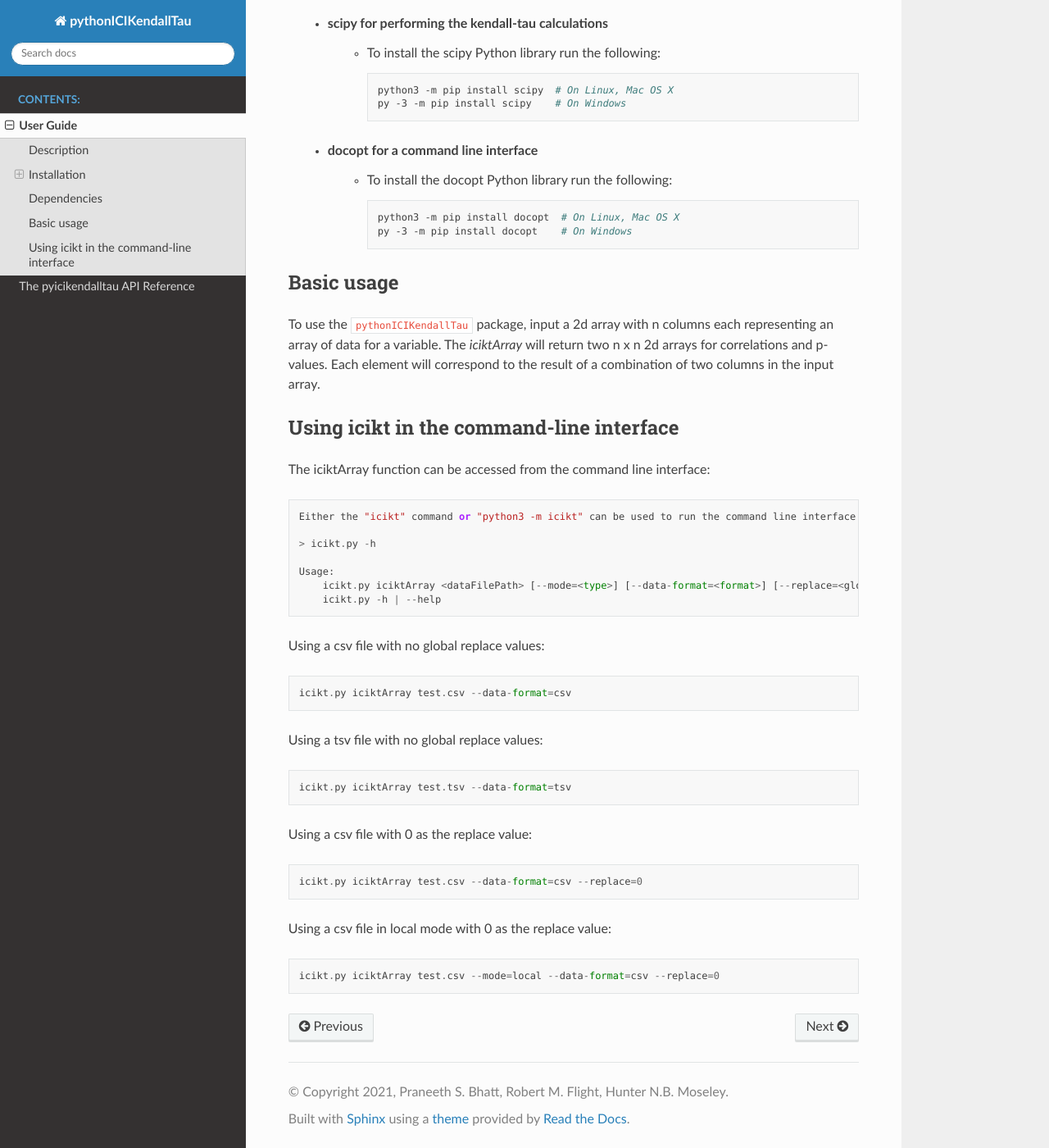
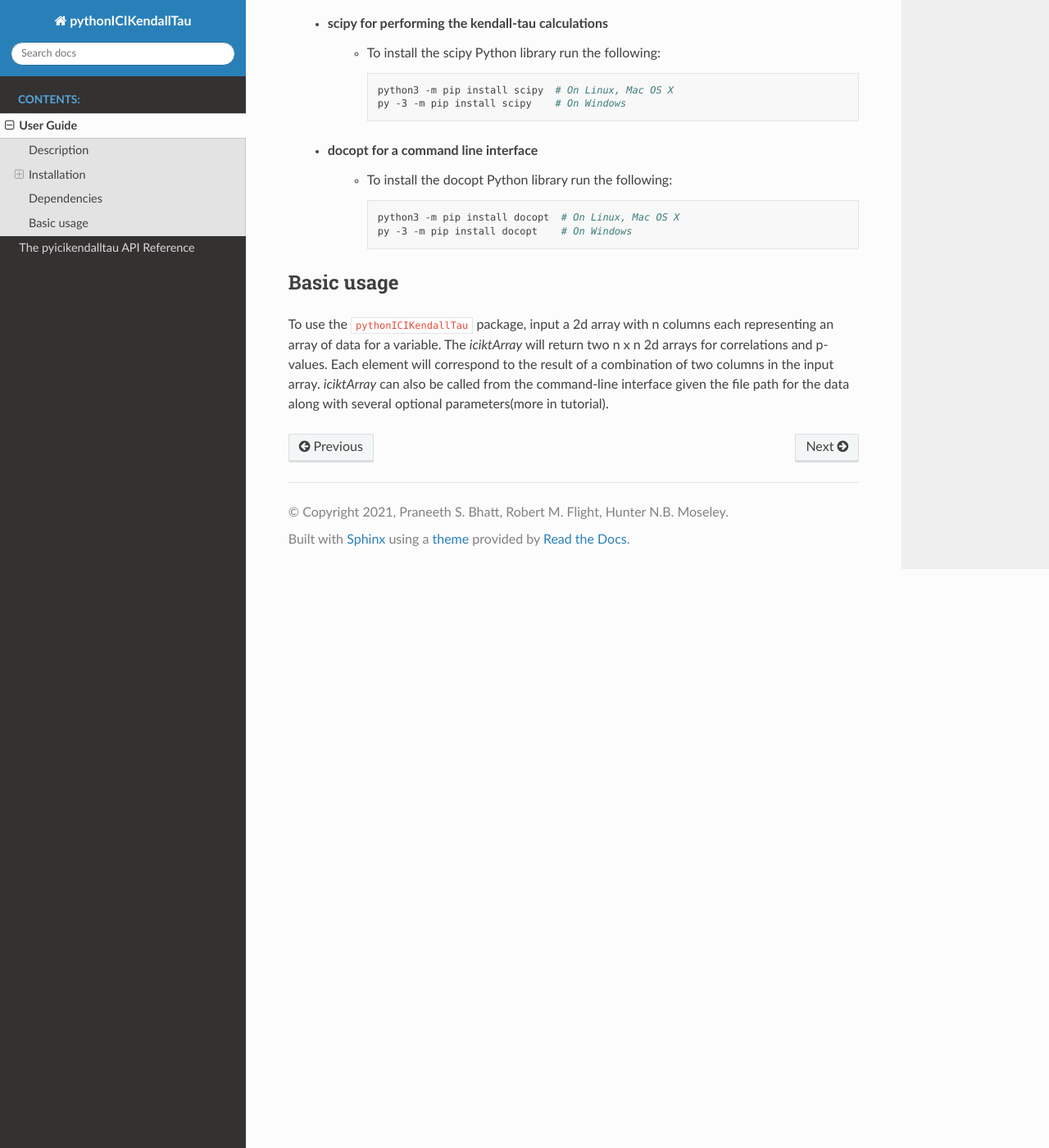
Before and after one commit to MoseleyBioinformaticsLab/icikt, a Sphinx documentation site: the page built from docs/guide.rst, in a window 1280 px wide and 1400 px high, scrolled down 1323 px. Shown: the whole window at 82% size. Built offline with Sphinx 7.4.7 and the Read the Docs theme 2.0.0, drawn with Linux system fonts in a browser that asks for light colours.

Commit message:
Update guide.rst

```diff
--- a/docs/guide.rst
+++ b/docs/guide.rst
@@ -88,36 +88,9 @@ Basic usage
 -----------
 To use the ``pythonICIKendallTau`` package, input a 2d array with n columns each representing
 an array of data for a variable. The `iciktArray` will return two n x n 2d arrays for correlations and p-values.
-Each element will correspond to the result of a combination of two columns in the input array.
+Each element will correspond to the result of a combination of two columns in the input array. `iciktArray` can also
+be called from the command-line interface given the file path for the data along with several optional parameters(more in tutorial).
 
-Using icikt in the command-line interface
--------------------------------------------
-
-The iciktArray function can be accessed from the command line interface::
-
-    Either the "icikt" command or "python3 -m icikt" can be used to run the command line interface.
-
-    > icikt.py -h
-
-    Usage:
-        icikt.py iciktArray <dataFilePath> [--mode=<type>] [--data-format=<format>] [--replace=<globalNA>]
-        icikt.py -h | --help
-
-Using a csv file with no global replace values::
-
-    icikt.py iciktArray test.csv --data-format=csv
-
-Using a tsv file with no global replace values::
-
-    icikt.py iciktArray test.tsv --data-format=tsv
-
-Using a csv file with 0 as the replace value::
-
-    icikt.py iciktArray test.csv --data-format=csv --replace=0
-
-Using a csv file in local mode with 0 as the replace value::
-
-    icikt.py iciktArray test.csv --mode=local --data-format=csv --replace=0
 
 
 
```
